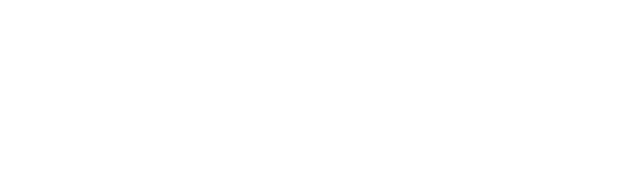
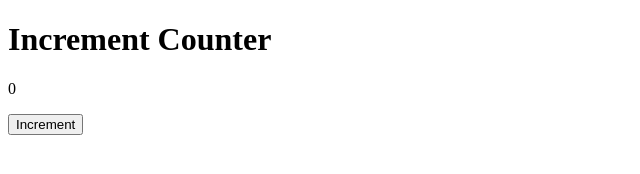
Before and after one commit to acciojob/increment-counter-MadhavBorkar, a website: page main.html in a window 1280 px wide. Shown: the whole page, without its empty margins (0-640 px from the left). Drawn offline with Linux system fonts and the light colour scheme.

Commit message:
created a submission

```diff
--- a/main.html
+++ b/main.html
@@ -8,6 +8,9 @@
 
 <body>
 	<!-- the entire body must be written by student -->
+	 <h1>Increment Counter</h1>
+    <p id="counter">0</p>
+    <button id="incrementBtn">Increment</button>
     <script type="text/javascript" src="./script.js">
 </script>
 
```
